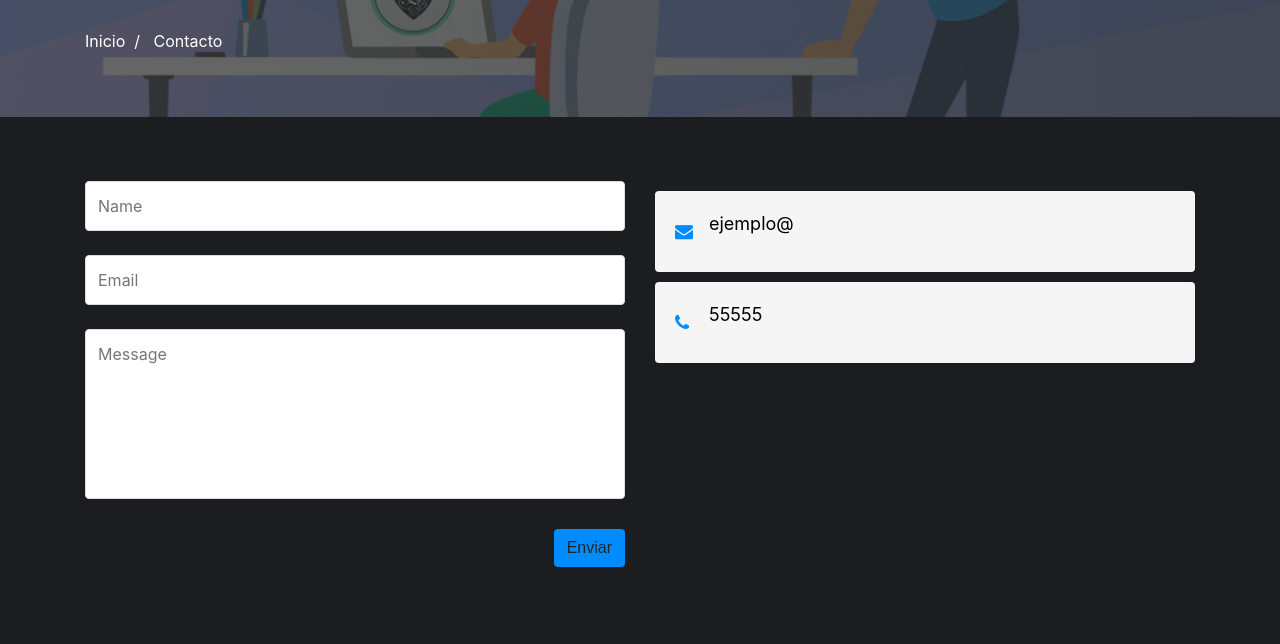
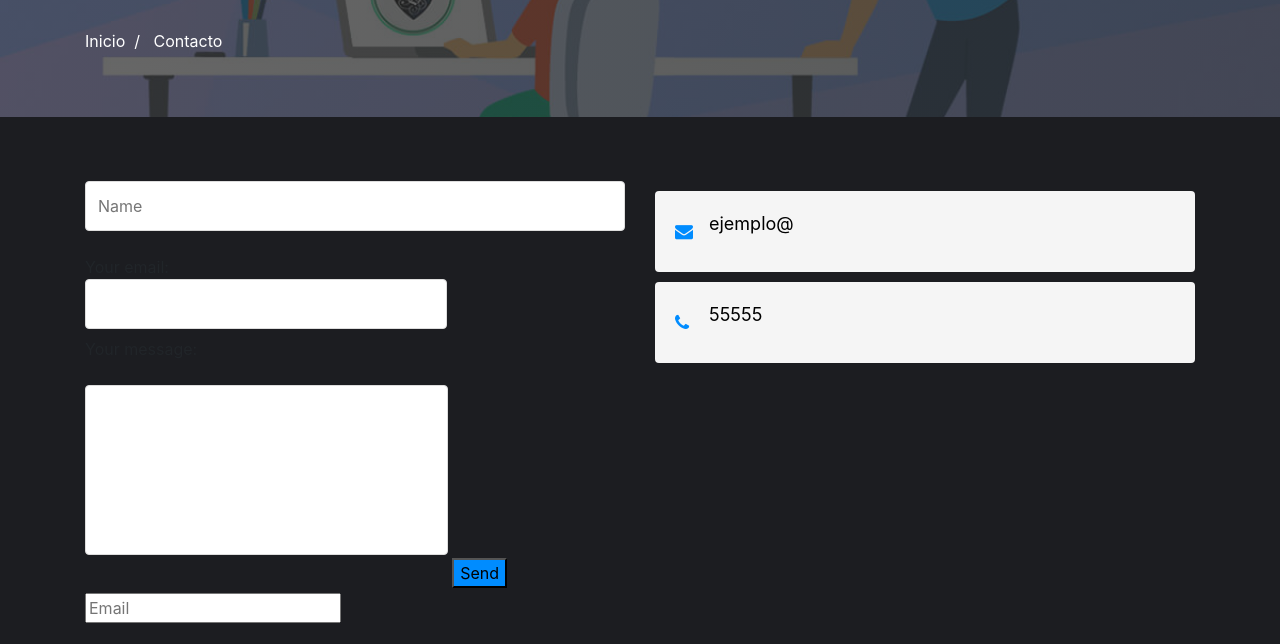
Before and after one commit to NotGhoul0/EnglishFuture, a plain HTML site: page web1/contact.html in a window 1280 px wide. Shown: the part 105-749 px from the top of the page. Drawn offline with nearby package versions, Linux system fonts and the light colour scheme.

Commit message:
Update contact.html

```diff
--- a/web1/contact.html
+++ b/web1/contact.html
@@ -63,6 +63,23 @@
                             <div class="top-inputs d-grid">
                                 <input type="text" placeholder="Name" required>
                             </div>
+                            <!-- modify this form HTML and place wherever you want your form -->
+                                        <form
+                                          action="https://formspree.io/f/xwkyyjjv"
+                                          method="POST"
+                                        >
+                                          <label>
+                                            Your email:
+                                            <input type="email" name="email">
+                                          </label>
+                                          <label>
+                                            Your message:
+                                            <textarea name="message"></textarea>
+                                          </label>
+                                          <!-- your other form fields go here -->
+                                          <button type="submit">Send</button>
+                                        </form>
+
                             <input type="email" placeholder="Email" required>
                             <textarea placeholder="Message" required></textarea>
                             <div class="text-right">
```
